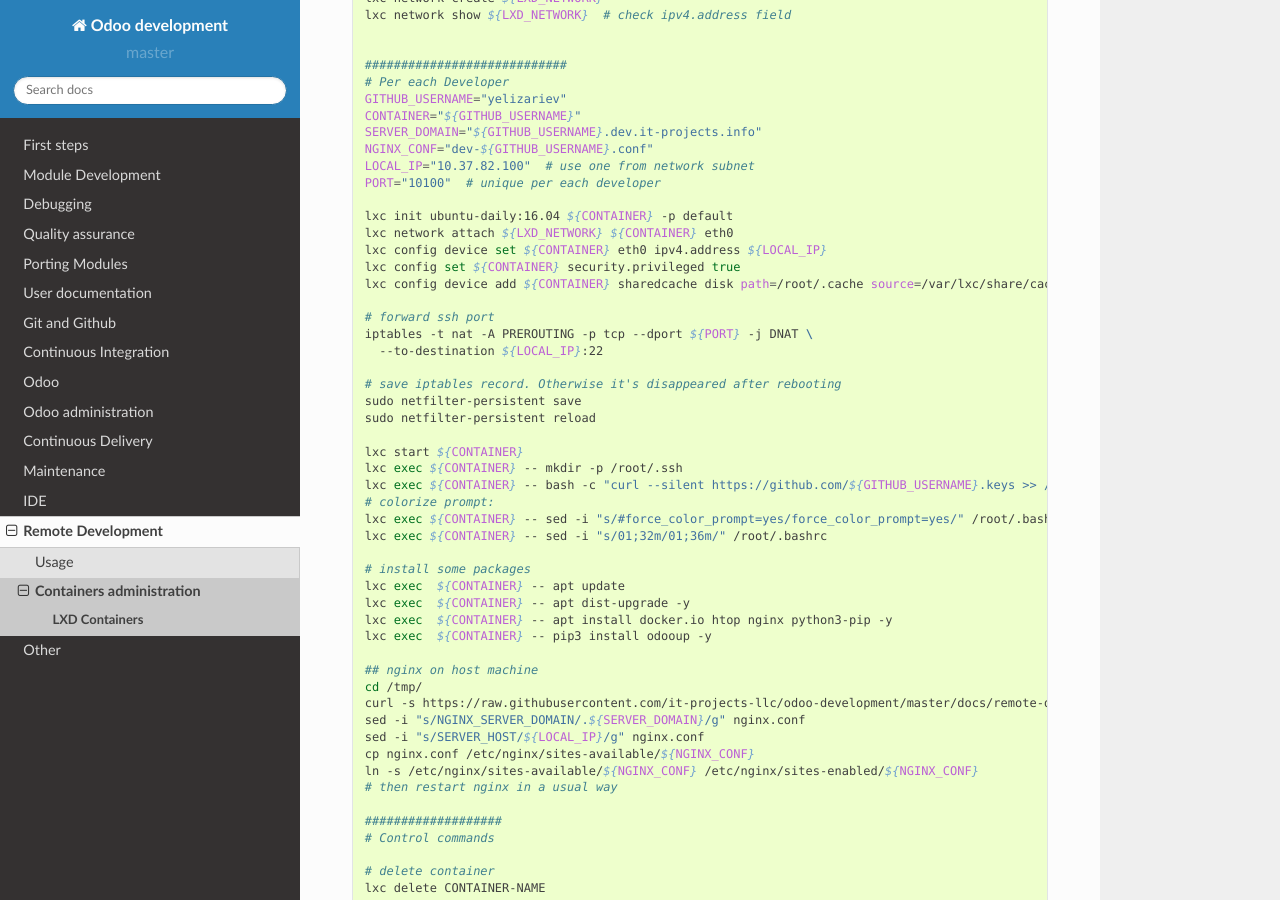
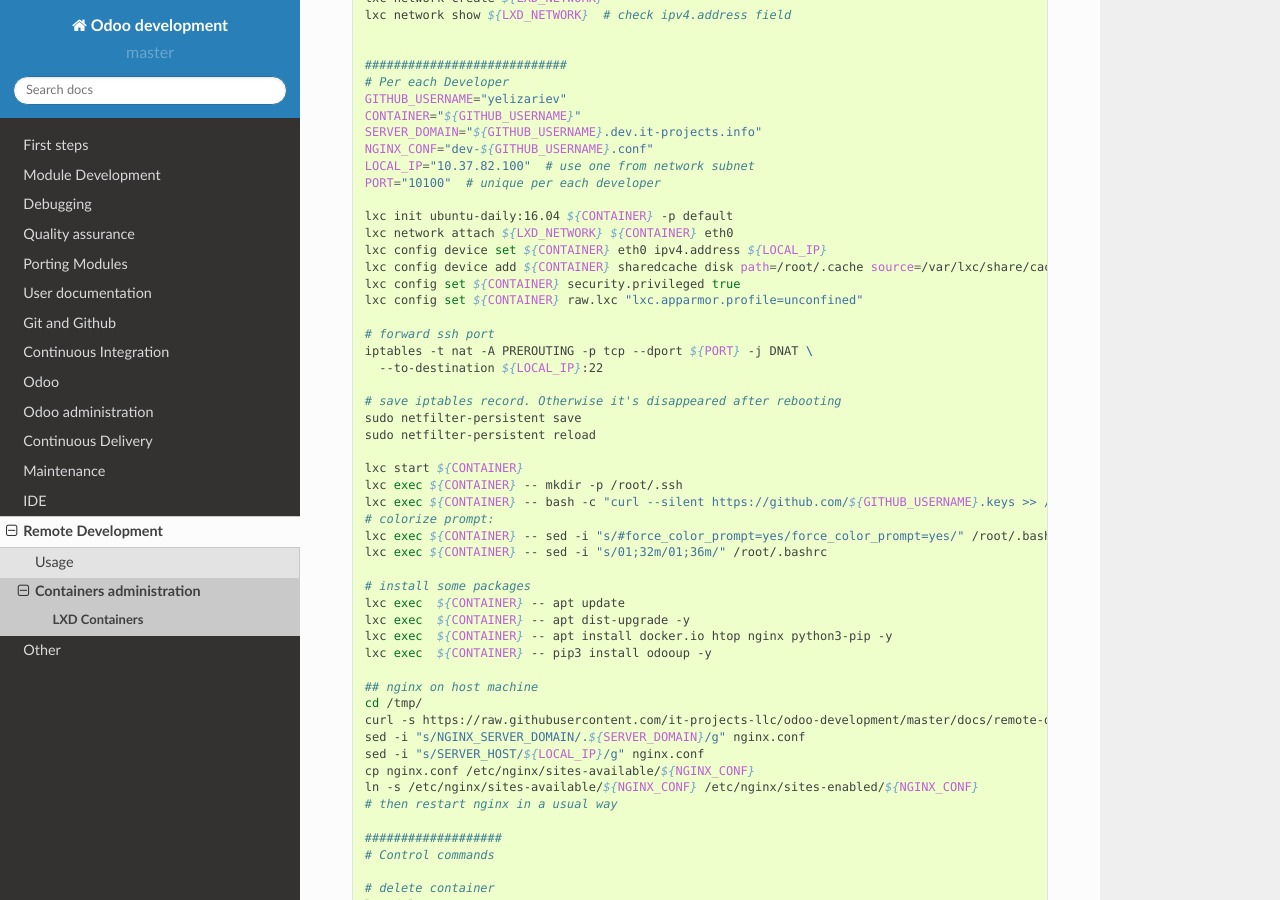
Before and after one commit to itpp-labs/odoo-development, a Sphinx documentation site: the page built from docs/remote-dev/lxd/lxd.rst, in a window 1280 px wide and 900 px high, scrolled down 502 px. Built offline with Sphinx 7.4.7 and the Read the Docs theme 2.0.0, drawn with Linux system fonts in a browser that asks for light colours.

Commit message:
Update lxd.rst

```diff
--- a/docs/remote-dev/lxd/lxd.rst
+++ b/docs/remote-dev/lxd/lxd.rst
@@ -39,8 +39,9 @@
     lxc init ubuntu-daily:16.04 ${CONTAINER} -p default
     lxc network attach ${LXD_NETWORK} ${CONTAINER} eth0
     lxc config device set ${CONTAINER} eth0 ipv4.address ${LOCAL_IP}
+    lxc config device add ${CONTAINER} sharedcache disk path=/root/.cache source=/var/lxc/share/cache
     lxc config set ${CONTAINER} security.privileged true
-    lxc config device add ${CONTAINER} sharedcache disk path=/root/.cache source=/var/lxc/share/cache
+    lxc config set ${CONTAINER} raw.lxc "lxc.apparmor.profile=unconfined"
 
     # forward ssh port
     iptables -t nat -A PREROUTING -p tcp --dport ${PORT} -j DNAT \
```
